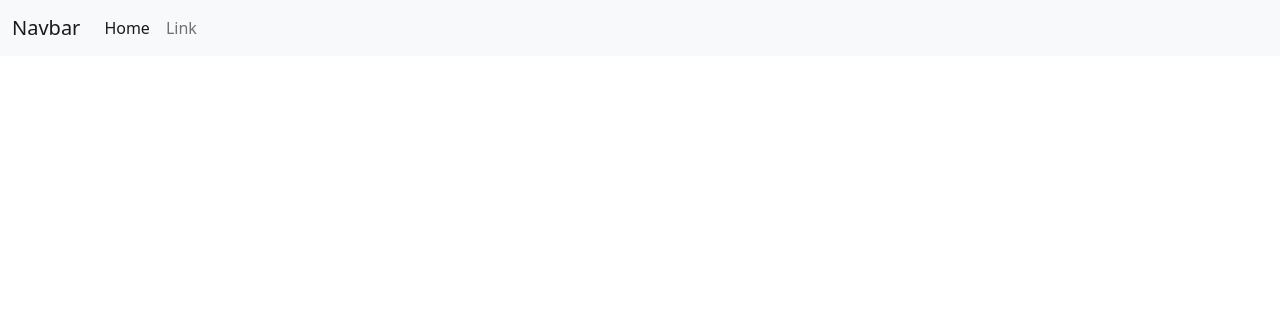
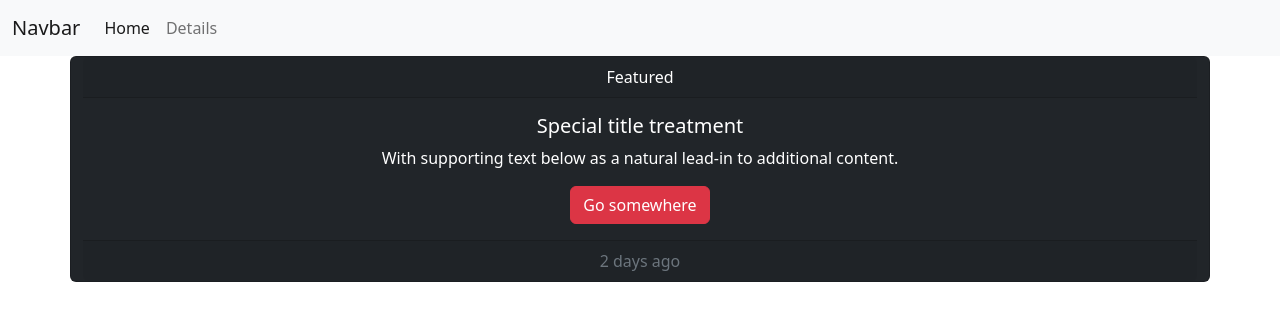
Before and after one commit to AmyRobrigado/Course_Work, a plain HTML site: page pages/details.html in a window 1280 px wide. Drawn offline with nearby package versions, Linux system fonts and the light colour scheme.

Commit message:
removed html page, modified details pages

```diff
--- a/pages/details.html
+++ b/pages/details.html
@@ -20,10 +20,10 @@
                 <div class="collapse navbar-collapse" id="navbarSupportedContent">
                     <ul class="navbar-nav me-auto mb-2 mb-lg-0">
                         <li class="nav-item">
-                            <a class="nav-link active" aria-current="page" href="#">Home</a>
+                            <a class="nav-link active" aria-current="page" href="/pages/index.html">Home</a>
                         </li>
                         <li class="nav-item">
-                            <a class="nav-link" href="#">Link</a>
+                            <a class="nav-link" href="/pages/details.html">Details</a>
                         </li>
                     </ul>
                     </li>
@@ -33,10 +33,24 @@
         </nav>
     </header>
     <main>
-
+        <div class="container">
+            <div class="row">
+                <div class="card text-center text-white bg-dark">
+                    <div class="card-header">
+                      Featured
+                    </div>
+                    <div class="card-body">
+                      <h5 class="card-title">Special title treatment</h5>
+                      <p class="card-text">With supporting text below as a natural lead-in to additional content.</p>
+                      <a href="#" class="btn btn-danger">Go somewhere</a>
+                    </div>
+                    <div class="card-footer text-muted">
+                      2 days ago
+                    </div>
+                  </div>
+            </div>
+        </div>
     </main>
-
-
     <script src="/scripts/details.js"></script>
     <script src="https://cdn.jsdelivr.net/npm/bootstrap@5.2.3/dist/js/bootstrap.bundle.min.js" integrity="sha384-kenU1KFdBIe4zVF0s0G1M5b4hcpxyD9F7jL+jjXkk+Q2h455rYXK/7HAuoJl+0I4" crossorigin="anonymous"></script>
 </body>
--- a/scripts/details.js
+++ b/scripts/details.js
@@ -1,5 +1,5 @@
 "use strict"
 
 window.onload = function(){
-
+    //
 }
```
Also changed, not shown: pages/index.html (+2 -2 lines), pages/newcourse.html (deleted, +0 -16 lines).
